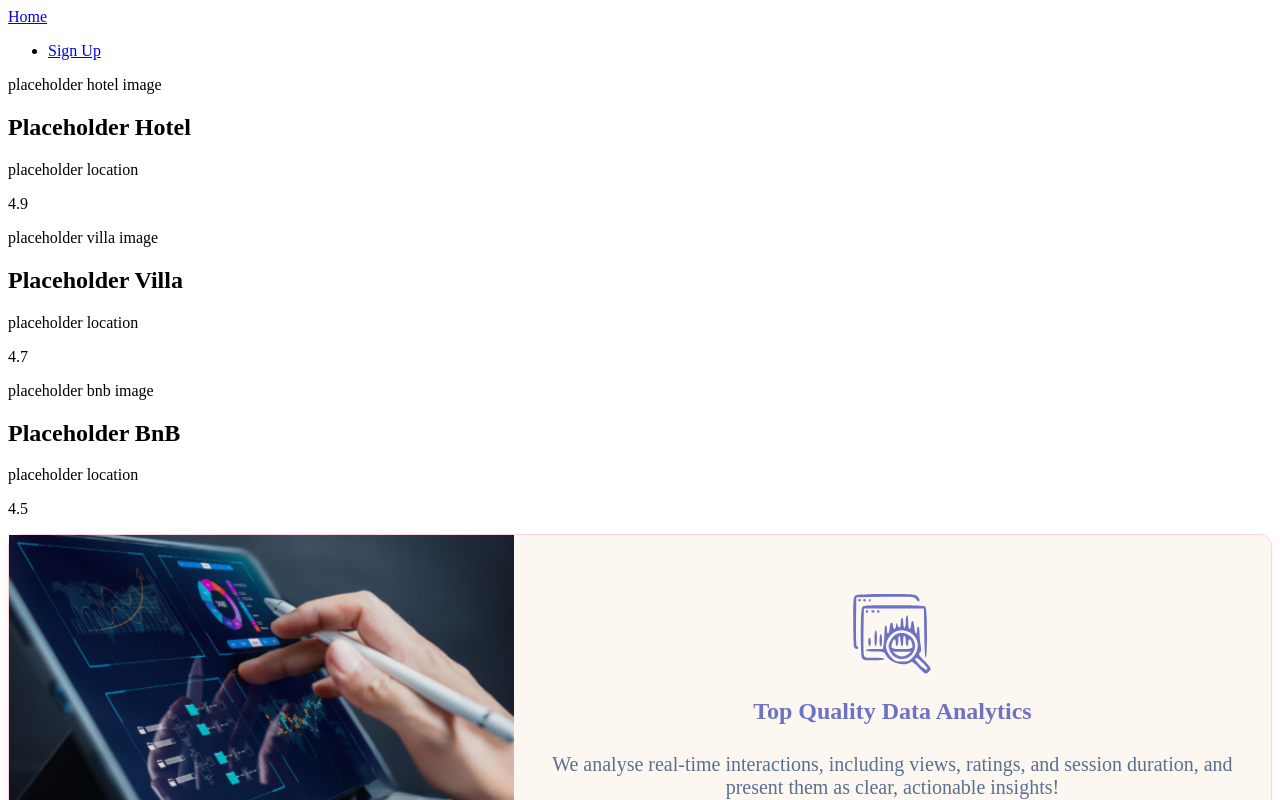
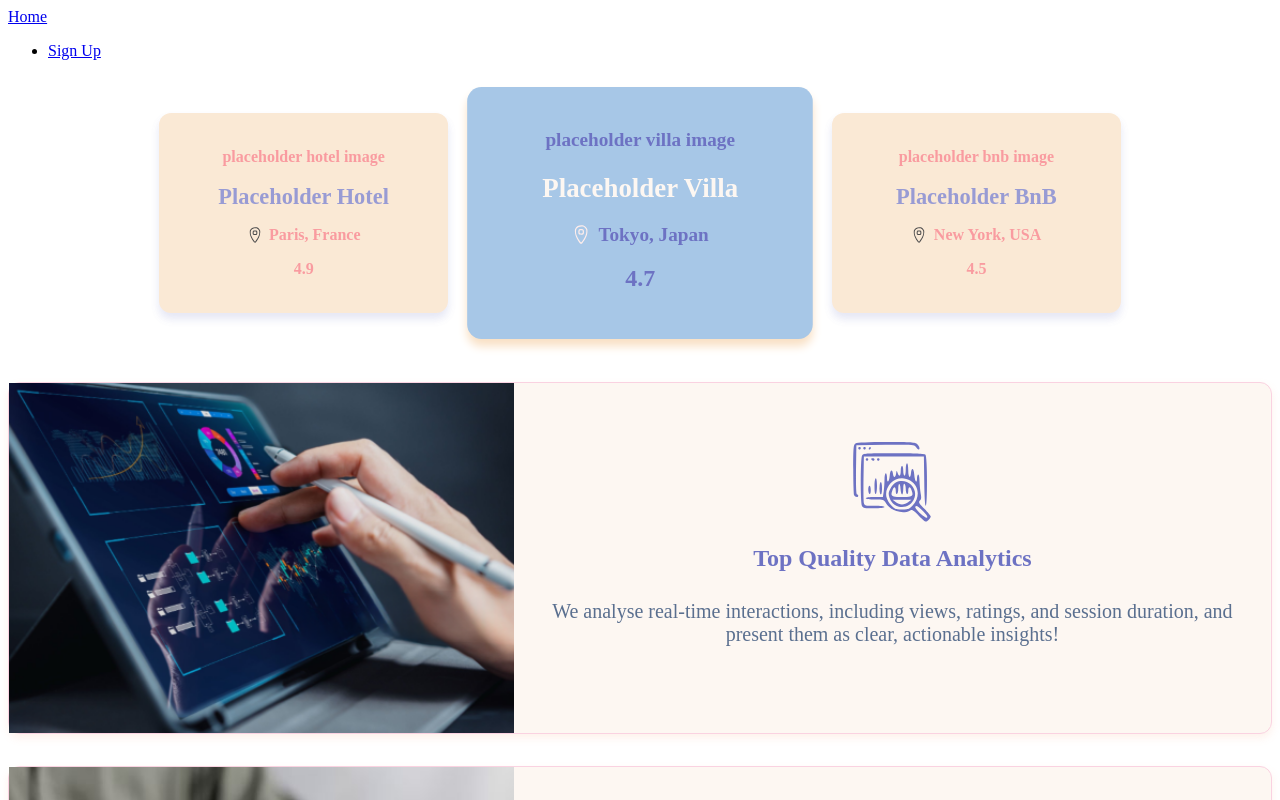
Before and after one commit to Lugi-alo/Wanderbase, a React (Vite) app in the folder Wanderbase/: page / in a window 1280 px wide. Shown: the top 800 px of the page. Built offline with nearby package versions, Linux system fonts and the light colour scheme.

Commit message:
styles(carousel): added carousel card styles

```diff
--- a/Wanderbase/src/components/home/carousel/carousel.jsx
+++ b/Wanderbase/src/components/home/carousel/carousel.jsx
@@ -1,6 +1,10 @@
 import React from "react";
 import {useState, useEffect} from 'react';
 import Slider from "react-slick";
+
+import './carousel.scss';
+import locationIcon from '../../../assets/icons/locationIcon.svg';
+
 
 export default function Carousel() {
 
@@ -10,14 +14,14 @@ export default function Carousel() {
             id: 1,
             name: "Placeholder Hotel",
             image: "placeholder hotel image",
-            location: "placeholder location",
+            location: "Paris, France",
             rating: 4.9,
         },
         {
             id: 2,
             name: "Placeholder Villa",
             image: "placeholder villa image",
-            location: "placeholder location",
+            location: "Tokyo, Japan",
             rating: 4.7,
 
         },
@@ -25,7 +29,7 @@ export default function Carousel() {
             id: 3,
             name: "Placeholder BnB",
             image: "placeholder bnb image",
-            location: "placeholder location",
+            location: "New York, USA",
             rating: 4.5,
         },
     ];
@@ -38,7 +42,7 @@ export default function Carousel() {
                 const nextIndex = (prevIndex + 1) % hotelList.length;
                 return nextIndex;
             });
-        }, 4000);
+        }, 5000);
 
         return () => clearInterval(interval);
     }, [hotelList.length]);
@@ -55,8 +59,8 @@ export default function Carousel() {
         <div key={hotel.id} className={cardClass}>
             <p>{hotel.image}</p>
             <h2>{hotel.name}</h2>
-            <p>{hotel.location}</p>
-            <p>{hotel.rating}</p>
+            <p> <img src={locationIcon} /> {hotel.location}</p>
+            <p className="rating">{hotel.rating}</p>
         </div>
             );
         })}
--- a/Wanderbase/src/components/home/carousel/carousel.scss
+++ b/Wanderbase/src/components/home/carousel/carousel.scss
@@ -0,0 +1,76 @@
+.hotel-carousel {
+    display: flex;
+    justify-content: center;
+    align-items: center;
+    gap: 3rem;
+    padding: 2rem;
+    overflow: hidden;
+    perspective: 1000px;
+
+    .hotel-card {
+        background: #F9E0C4;
+        box-shadow: 0 6px 8px rgba(109, 114, 195, 0.25);
+        border-radius: 12px;
+        margin-bottom: 2rem;
+        padding: 1.2rem;
+        text-align: center;
+        min-width: 250px;
+        transform: scale(1);
+        transition: transform 0.6s ease, opacity 0.6s ease, box-shadow 0.6s ease;
+        opacity: 0.7;
+
+
+        h2 {
+            font-size: 1.4rem;
+            font-weight: 600;
+            margin-bottom: 0.6rem;
+            color: #6D72C3;
+        }
+
+        p {
+            display: flex;
+            align-items: center;
+            gap: 0.4rem;
+            justify-content: center;
+            color: #F77278;
+            font-weight: bold;
+        }
+
+        img {
+            width: 16px;
+            height: 16px;
+            vertical-align: middle;
+        }
+
+        .rating {
+            font-size: 1rem;
+            color: #F77278;
+            margin-top: 0.4rem;
+        }
+
+        &.active {
+            background-color: #A7C7E7;
+            box-shadow: 0 6px 8px rgba(249, 224, 196, 1);
+            transform: scale(1.2);
+            transition: transform 0.6s ease, opacity 0.6s ease, box-shadow 0.6s ease;
+            z-index:10;
+            opacity: 1;
+
+            h2 {
+                color: #FDF7F2;
+            }
+
+            p {
+                color: #6D72C3;
+            }
+
+            .rating {
+                font-size: 20px;
+            }
+
+            img {
+                filter: brightness(0) saturate(100%) invert(92%) sepia(6%) saturate(749%) hue-rotate(314deg) brightness(103%) contrast(101%);
+            }
+        }
+    }
+}
--- a/Wanderbase/src/components/home/perk-section/perks.scss
+++ b/Wanderbase/src/components/home/perk-section/perks.scss
@@ -67,7 +67,6 @@
         img {
             width: 80px;
             height: 80px;
-            fill: #6D72C3;
         }
     }
 
```
Also changed, not shown: Wanderbase/src/assets/icons/locationIcon.svg (added).
